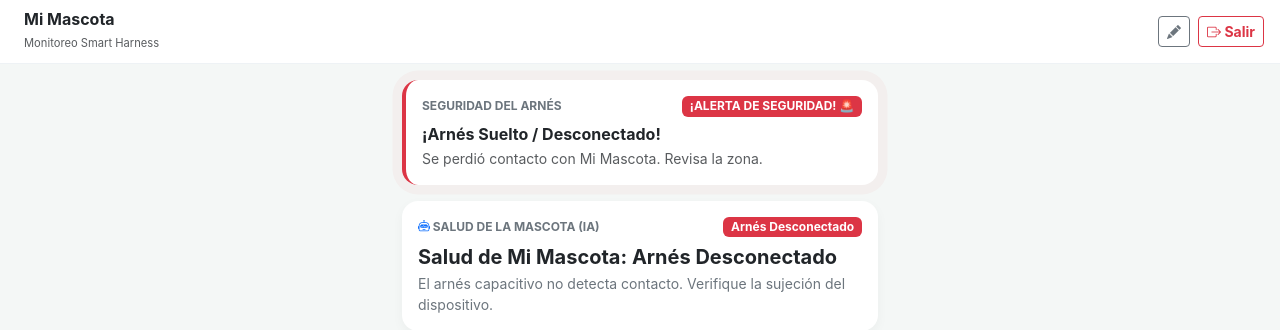
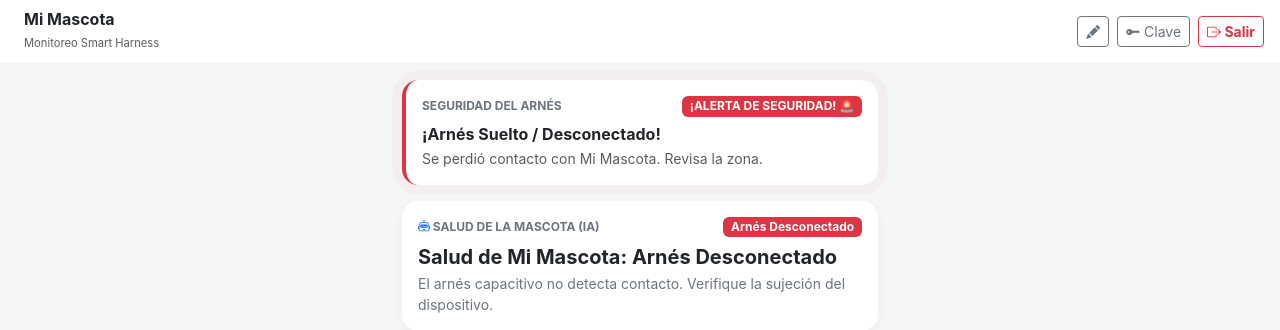
Before and after one commit to Victor-programming07/VetTag-Medical, a Flask app: page /dueno in a window 1280 px wide. Shown: the top 330 px of the page. Run offline with Flask 3, Linux system fonts and the light colour scheme; the visitor is signed in with stand-in values (Sample User, id 1).

Commit message:
Update dueno.html

```diff
--- a/templates/dueno.html
+++ b/templates/dueno.html
@@ -34,6 +34,9 @@
             <button class="btn btn-outline-secondary btn-sm py-1 px-2" data-bs-toggle="modal" data-bs-target="#modalMascota" title="Editar Mascota">
                 <i class="bi bi-pencil-fill"></i>
             </button>
+            <a href="/cambiar_credenciales" class="btn btn-outline-secondary btn-sm py-1 px-2" title="Cambiar Contraseña">
+                <i class="bi bi-key-fill"></i> Clave
+            </a>
             <a href="/logout" class="btn btn-outline-danger btn-sm py-1 px-2 fw-bold" title="Cerrar Sesión">
                 <i class="bi bi-box-arrow-right"></i> Salir
             </a>
```
